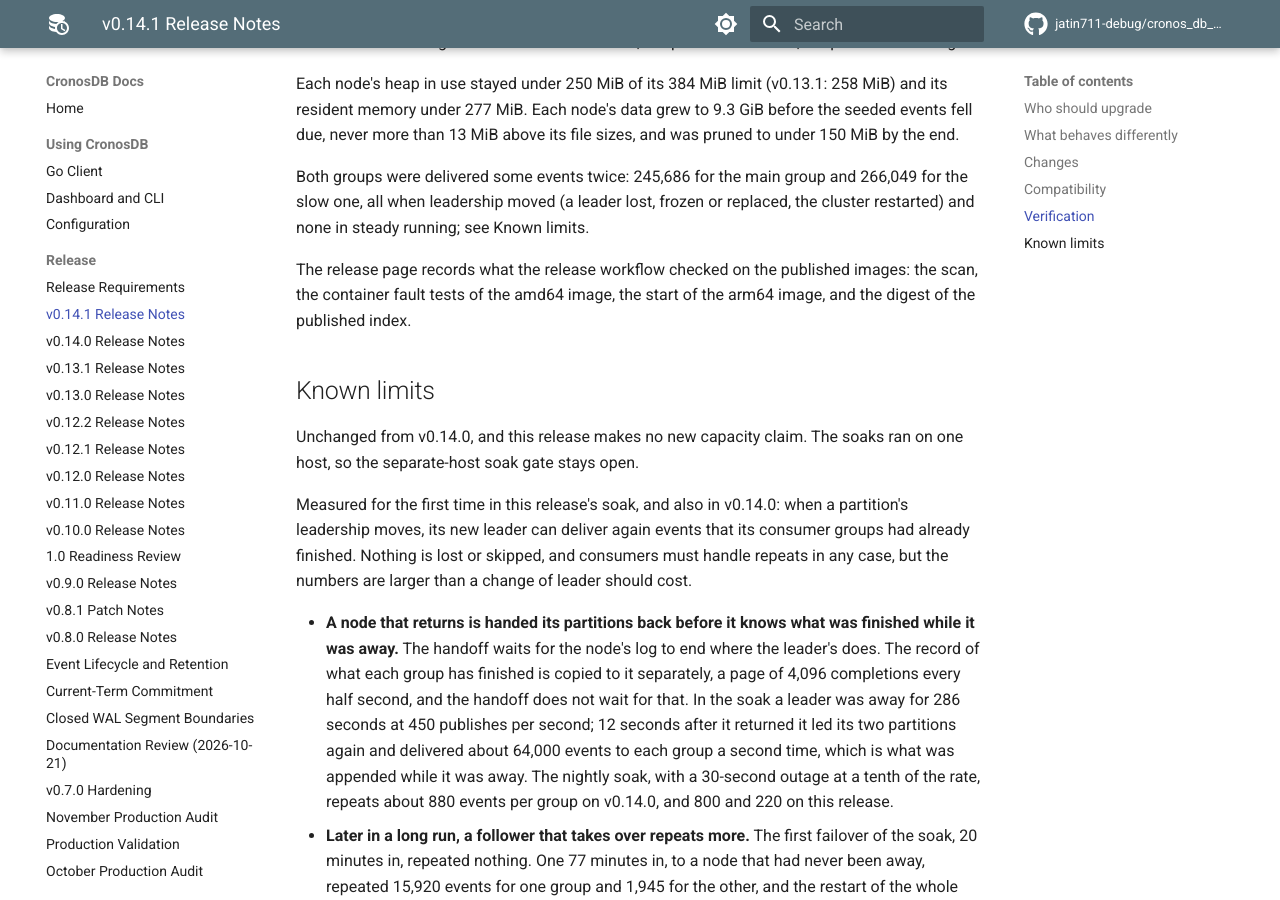
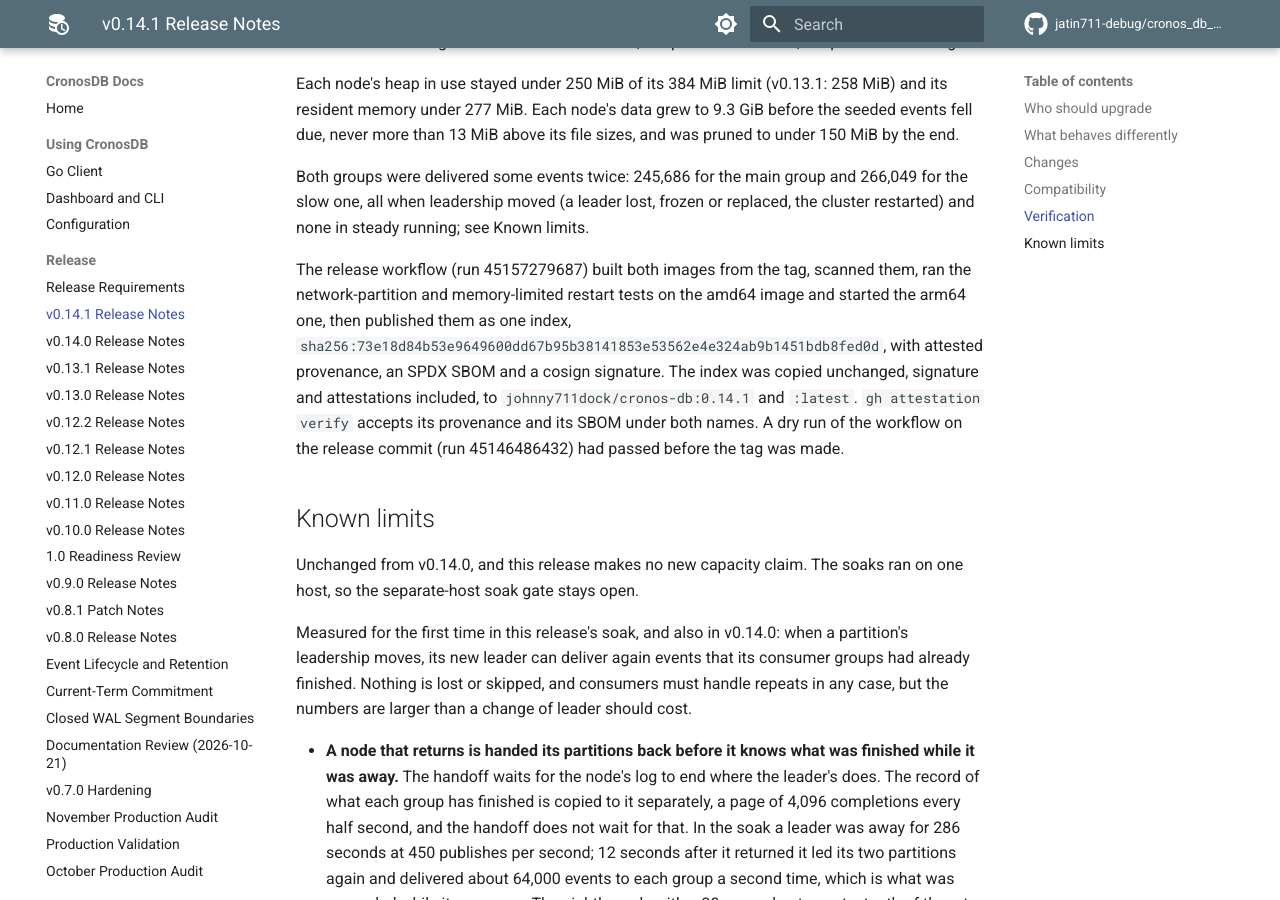
Before and after one commit to jatin711-debug/cronos_db_golang, an MkDocs documentation site: the page built from docs/RELEASE_V0.14.1.md, in a window 1280 px wide and 900 px high, scrolled down 4639 px. Built offline with MkDocs 1.6.1 and Material for MkDocs 9.7.7, drawn with Linux system fonts in a browser that asks for light colours; comment, search, counter and statistics services are not loaded.

Commit message:
docs: record the v0.14.1 publication and pin its image digest
The release workflow (run 45157279687) published the index
sha256:73e18d84b53e9649600dd67b95b38141853e53562e4e324ab9b1451bdb8fed0d
for linux/amd64 and linux/arm64 to ghcr.io; it was copied unchanged,
with its signature and attestations, to johnny711dock/cronos-db:0.14.1
and :latest. gh attestation verify accepts its provenance and its SBOM
under both names.

Co-Authored-By: Claude Fable 5.2 <noreply@anthropic.com>

```diff
--- a/docs/RELEASE_V0.14.1.md
+++ b/docs/RELEASE_V0.14.1.md
@@ -193,9 +193,14 @@ Before the release:
   frozen or replaced, the cluster restarted) and none in steady running; see
   Known limits.
 
-The release page records what the release workflow checked on the published
-images: the scan, the container fault tests of the amd64 image, the start of
-the arm64 image, and the digest of the published index.
+The release workflow (run 45157279687) built both images from the tag, scanned
+them, ran the network-partition and memory-limited restart tests on the amd64
+image and started the arm64 one, then published them as one index,
+`sha256:73e18d84b53e9649600dd67b95b38141853e53562e4e324ab9b1451bdb8fed0d`, with attested provenance, an SPDX SBOM and a cosign signature. The
+index was copied unchanged, signature and attestations included, to
+`johnny711dock/cronos-db:0.14.1` and `:latest`. `gh attestation verify` accepts
+its provenance and its SBOM under both names. A dry run of the workflow on the
+release commit (run 45146486432) had passed before the tag was made.
 
 ## Known limits
 
```
Also changed, not shown: DOCKER.md (+2 -1 lines), docs/PRODUCTION_RELEASE.md (+8 -0 lines).
